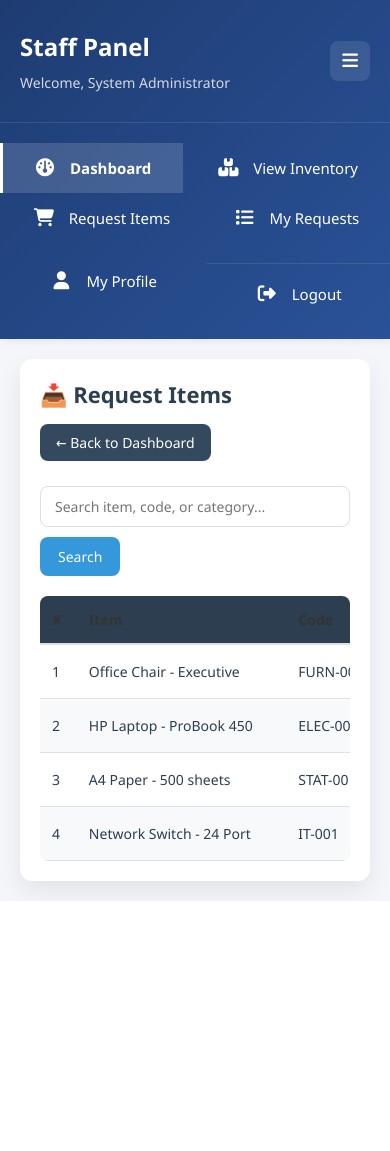
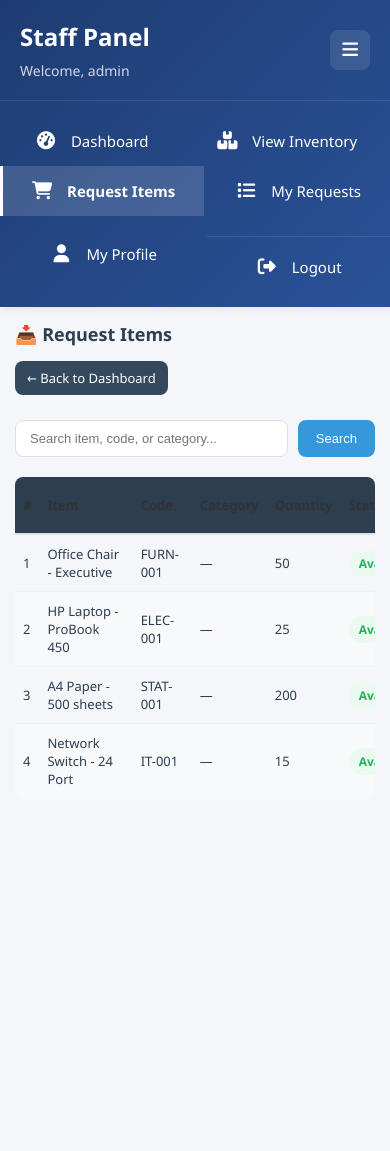
Before and after one commit to hollali/equipment_inventory, a PHP site: page /staff/request-items.php in a window 390 px wide. Before the commit the page ends 901 px from the top, so only its background shows below. Run offline with PHP 8.4, Linux system fonts and the light colour scheme; a user stored in the database is signed in; data comes from the database, SQL or seed files in the repository; data that the repository does not hold is empty.

Commit message:
`Updated admin/reports.php, css/reports.css, css/sidebar.css, css/view-staff-inventory.css, staff/includes/sidebar.php, staff/request-items.php, staff/view-inventory.php`

```diff
--- a/admin/reports.php
+++ b/admin/reports.php
@@ -77,11 +77,14 @@ while ($stmt->fetch()) {
 <head>
     <meta charset="UTF-8">
     <title>System Reports</title>
+    <link rel="stylesheet" href="../css/sidebar.css">
     <link rel="stylesheet" href="../css/reports.css">
     <link rel="stylesheet" href="https://cdnjs.cloudflare.com/ajax/libs/font-awesome/6.5.1/css/all.min.css">
 </head>
 
 <body>
+    <!-- Sidebar -->
+    <?php include './sidebar.php'; ?>
     <div class="page-container">
         <div class="page-header">
             <div>
--- a/css/reports.css
+++ b/css/reports.css
@@ -14,13 +14,12 @@ body {
     "Helvetica Neue", Arial, sans-serif;
   background: #f0f2f5;
   min-height: 100vh;
-  padding: 20px;
   color: #333;
 }
 
 /* === PAGE CONTAINER === */
 .page-container {
-  max-width: 1700px;
+  max-width: 900px;
   margin: 0 auto;
   background: #f8f9fa;
   border-radius: 16px;
--- a/css/sidebar.css
+++ b/css/sidebar.css
@@ -4,11 +4,15 @@
   background: linear-gradient(135deg, #1e3c72 0%, #2a5298 100%);
   color: white;
   position: fixed;
+  top: 0;
+  left: 0;
   height: 100vh;
   overflow-y: auto;
   box-shadow: 2px 0 10px rgba(0, 0, 0, 0.1);
   z-index: 1000;
   transition: width 0.3s ease;
+  margin: 0;
+  padding: 0;
 }
 
 .sidebar.collapsed {
@@ -16,12 +20,13 @@
 }
 
 .sidebar-header {
-  padding: 30px 20px;
+  padding: 20px 20px;
   border-bottom: 1px solid rgba(255, 255, 255, 0.1);
   display: flex;
   justify-content: space-between;
   align-items: center;
   gap: 10px;
+  margin: 0;
 }
 
 .header-content {
@@ -37,7 +42,7 @@
 
 .sidebar-header h2 {
   font-size: 24px;
-  margin-bottom: 10px;
+  margin: 0 0 8px 0;
   font-weight: 600;
   white-space: nowrap;
 }
@@ -48,6 +53,7 @@
   white-space: nowrap;
   overflow: hidden;
   text-overflow: ellipsis;
+  margin: 0;
 }
 
 .toggle-btn {
@@ -75,7 +81,8 @@
 }
 
 .sidebar-nav {
-  padding: 20px 0;
+  padding: 15px 0;
+  margin: 0;
 }
 
 .nav-item {
@@ -89,6 +96,7 @@
   font-size: 15px;
   white-space: nowrap;
   position: relative;
+  margin: 0;
 }
 
 .nav-item:hover {
@@ -130,10 +138,6 @@
 }
 
 /* Tooltip for collapsed state */
-.sidebar.collapsed .nav-item {
-  position: relative;
-}
-
 .sidebar.collapsed .nav-item::after {
   content: attr(data-tooltip);
   position: absolute;
@@ -189,6 +193,8 @@
     width: 100%;
     height: auto;
     position: relative;
+    top: auto;
+    left: auto;
   }
 
   .sidebar.collapsed {
--- a/css/view-staff-inventory.css
+++ b/css/view-staff-inventory.css
@@ -3,13 +3,15 @@
 ===================== */
 * {
   box-sizing: border-box;
-  font-family: "Segoe UI", Tahoma, sans-serif;
+  margin: 0;
+  padding: 0;
 }
 
 body {
   background: #f4f6f9;
   margin: 0;
   padding: 0;
+  font-family: "Segoe UI", Tahoma, sans-serif;
 }
 
 /* =====================
@@ -17,8 +19,21 @@ body {
    (Accounts for sidebar)
 ===================== */
 .container {
+  margin-left: 280px;
+  max-width: calc(100% - 280px);
+  min-height: 100vh;
+  padding: 40px 30px;
+  transition: margin-left 0.3s ease, max-width 0.3s ease;
+}
+
+body.sidebar-collapsed .container {
+  margin-left: 80px;
+  max-width: calc(100% - 80px);
+}
+
+.container-inner {
   max-width: 1200px;
-  margin: 40px auto;
+  margin: 0 auto;
   background: #ffffff;
   padding: 25px 30px;
   border-radius: 12px;
@@ -73,6 +88,7 @@ body {
   border-radius: 8px;
   border: 1px solid #dcdfe4;
   min-width: 260px;
+  flex: 1;
   font-size: 14px;
 }
 
@@ -102,6 +118,7 @@ body {
 .table-wrapper {
   overflow-x: auto;
   border-radius: 8px;
+  margin-bottom: 20px;
 }
 
 table {
@@ -119,12 +136,14 @@ th {
   padding: 14px 12px;
   font-size: 14px;
   font-weight: 600;
+  text-align: left;
 }
 
 td {
   padding: 13px 12px;
   font-size: 14px;
   color: #2c3e50;
+  border-bottom: 1px solid #ecf0f1;
 }
 
 tbody tr:nth-child(even) {
@@ -133,6 +152,11 @@ tbody tr:nth-child(even) {
 
 tbody tr:hover {
   background: #eef2f7;
+  transition: background 0.2s ease;
+}
+
+tbody tr:last-child td {
+  border-bottom: none;
 }
 
 .empty {
@@ -194,6 +218,7 @@ tbody tr:hover {
 
 .pagination a:hover {
   background: #dfe6e9;
+  transform: translateY(-2px);
 }
 
 .pagination a.active {
@@ -204,9 +229,30 @@ tbody tr:hover {
 /* =====================
    RESPONSIVE
 ===================== */
+@media (max-width: 1024px) {
+  .container {
+    margin-left: 280px;
+    padding: 30px 20px;
+  }
+
+  .container-inner {
+    padding: 20px 25px;
+  }
+}
+
 @media (max-width: 768px) {
   .container {
-    margin: 20px;
+    margin-left: 0;
+    max-width: 100%;
+    padding: 20px;
+  }
+
+  body.sidebar-collapsed .container {
+    margin-left: 0;
+    max-width: 100%;
+  }
+
+  .container-inner {
     padding: 20px;
   }
 
@@ -221,5 +267,50 @@ tbody tr:hover {
 
   .search-form input {
     width: 100%;
+    min-width: auto;
+  }
+
+  table {
+    min-width: 650px;
+  }
+
+  th,
+  td {
+    padding: 10px 8px;
+    font-size: 13px;
   }
 }
+
+@media (max-width: 480px) {
+  .container {
+    padding: 15px;
+  }
+
+  .container-inner {
+    padding: 15px;
+    border-radius: 8px;
+  }
+
+  .page-header h2 {
+    font-size: 18px;
+  }
+
+  .btn-back {
+    font-size: 13px;
+    padding: 8px 12px;
+  }
+
+  .search-form input,
+  .search-form button {
+    font-size: 13px;
+  }
+
+  table {
+    min-width: 550px;
+  }
+
+  .pagination a {
+    padding: 7px 12px;
+    font-size: 13px;
+  }
+}
--- a/staff/includes/sidebar.php
+++ b/staff/includes/sidebar.php
@@ -1,52 +1,73 @@
+<?php
+// staff/includes/sidebar.php
+
+// Security check - ensure user is logged in
+/*if (!isset($_SESSION['staff_id']) || !isset($_SESSION['username'])) {
+    header("Location: ../staff-login.php");
+    exit();
+}*/
+
+// Get current page for active menu highlighting
+$current_page = basename($_SERVER['PHP_SELF']);
+?>
+
 <!DOCTYPE html>
 <html lang="en">
 
 <head>
     <meta charset="UTF-8">
     <meta name="viewport" content="width=device-width, initial-scale=1.0">
-    <title>Document</title>
-    <link href="images/logo.png" rel="icon" type="image/x-icon">
     <link rel="stylesheet" href="../css/sidebar.css">
-    <link rel="stylesheet" href="../css/dashboard.css">
     <link rel="stylesheet" href="https://cdnjs.cloudflare.com/ajax/libs/font-awesome/6.5.1/css/all.min.css" />
 </head>
 
 <body>
-    <!-- staff/includes/sidebar.php -->
+    <!-- Sidebar -->
     <aside class="sidebar" id="sidebar">
         <div class="sidebar-header">
             <div class="header-content">
                 <h2>Staff Panel</h2>
-                <p>Welcome,
-                    <?php echo htmlspecialchars($_SESSION['full_name']); ?>
-                </p>
+                <p>Welcome, <?php echo htmlspecialchars($_SESSION['username']); ?></p>
             </div>
-            <button class="toggle-btn" id="toggleSidebar" onclick="toggleSidebar()">
+            <button class="toggle-btn" id="toggleSidebar">
                 <i class="fas fa-bars"></i>
             </button>
         </div>
+
         <nav class="sidebar-nav">
-            <a href="dashboard.php" class="nav-item active" data-tooltip="Dashboard">
-                <i class="fas fa-dashboard"></i>
+            <a href="dashboard.php" class="nav-item <?= ($current_page === 'dashboard.php') ? 'active' : '' ?>"
+                data-tooltip="Dashboard">
+                <i class="fas fa-tachometer-alt"></i>
                 <span class="nav-text">Dashboard</span>
             </a>
-            <a href="view-inventory.php" class="nav-item" data-tooltip="View Inventory">
+
+            <a href="view-inventory.php"
+                class="nav-item <?= ($current_page === 'view-inventory.php') ? 'active' : '' ?>"
+                data-tooltip="View Inventory">
                 <i class="fas fa-boxes"></i>
                 <span class="nav-text">View Inventory</span>
             </a>
-            <a href="request-items.php" class="nav-item" data-tooltip="Request Items">
+
+            <a href="request-items.php" class="nav-item <?= ($current_page === 'request-items.php') ? 'active' : '' ?>"
+                data-tooltip="Request Items">
                 <i class="fas fa-shopping-cart"></i>
                 <span class="nav-text">Request Items</span>
             </a>
-            <a href="my-requests.php" class="nav-item" data-tooltip="My Requests">
+
+            <a href="my-requests.php" class="nav-item <?= ($current_page === 'my-requests.php') ? 'active' : '' ?>"
+                data-tooltip="My Requests">
                 <i class="fas fa-list"></i>
                 <span class="nav-text">My Requests</span>
             </a>
-            <a href="profile.php" class="nav-item" data-tooltip="My Profile">
+
+            <a href="profile.php" class="nav-item <?= ($current_page === 'profile.php') ? 'active' : '' ?>"
+                data-tooltip="My Profile">
                 <i class="fas fa-user"></i>
                 <span class="nav-text">My Profile</span>
             </a>
-            <a href="../logout.php" class="nav-item logout" data-tooltip="Logout">
+
+            <a href="../logout.php" class="nav-item logout" data-tooltip="Logout"
+                onclick="return confirm('Are you sure you want to logout?');">
                 <i class="fas fa-sign-out-alt"></i>
                 <span class="nav-text">Logout</span>
             </a>
@@ -54,36 +75,38 @@
     </aside>
 
     <script>
-        function toggleSidebar() {
+        // Sidebar toggle functionality
+        const toggleBtn = document.getElementById('toggleSidebar');
         const sidebar = document.getElementById('sidebar');
-            const toggleBtn = document.querySelector('.toggle-btn i');
+        const toggleIcon = toggleBtn.querySelector('i');
+
+        if (toggleBtn && sidebar) {
+            toggleBtn.addEventListener('click', () => {
                 sidebar.classList.toggle('collapsed');
+                document.body.classList.toggle('sidebar-collapsed');
 
                 // Change icon based on state
                 if (sidebar.classList.contains('collapsed')) {
-                toggleBtn.classList.remove('fa-bars');
-                toggleBtn.classList.add('fa-arrow-right');
+                    toggleIcon.classList.remove('fa-bars');
+                    toggleIcon.classList.add('fa-arrow-right');
                 } else {
-                toggleBtn.classList.remove('fa-arrow-right');
-                toggleBtn.classList.add('fa-bars');
+                    toggleIcon.classList.remove('fa-arrow-right');
+                    toggleIcon.classList.add('fa-bars');
                 }
 
                 // Save state to localStorage
                 localStorage.setItem('sidebarCollapsed', sidebar.classList.contains('collapsed'));
-        }
+            });
 
             // Load saved state on page load
-        document.addEventListener('DOMContentLoaded', function () {
-            const sidebar = document.getElementById('sidebar');
-            const toggleBtn = document.querySelector('.toggle-btn i');
             const isCollapsed = localStorage.getItem('sidebarCollapsed') === 'true';
-
             if (isCollapsed) {
                 sidebar.classList.add('collapsed');
-                toggleBtn.classList.remove('fa-bars');
-                toggleBtn.classList.add('fa-arrow-right');
+                document.body.classList.add('sidebar-collapsed');
+                toggleIcon.classList.remove('fa-bars');
+                toggleIcon.classList.add('fa-arrow-right');
             }
-        });
+        }
     </script>
 </body>
 
--- a/staff/request-items.php
+++ b/staff/request-items.php
@@ -5,7 +5,6 @@ error_reporting(E_ALL);
 
 session_start();
 require_once "../config/database.php";
-require_once __DIR__ . "/includes/sidebar.php";
 
 /* ================== DB ================== */
 $db = new Database();
@@ -96,7 +95,7 @@ $result = mysqli_stmt_get_result($stmt);
 <body>
 
     <!-- Sidebar -->
-
+    <?php include './includes/sidebar.php'; ?>
     <!-- Main Container -->
     <div class="container">
 
```
Also changed, not shown: staff/submit-request.php (added, +93 -0 lines), staff/view-inventory.php (+8 -4 lines). Lines whose indentation alone changed are shown as unchanged.
